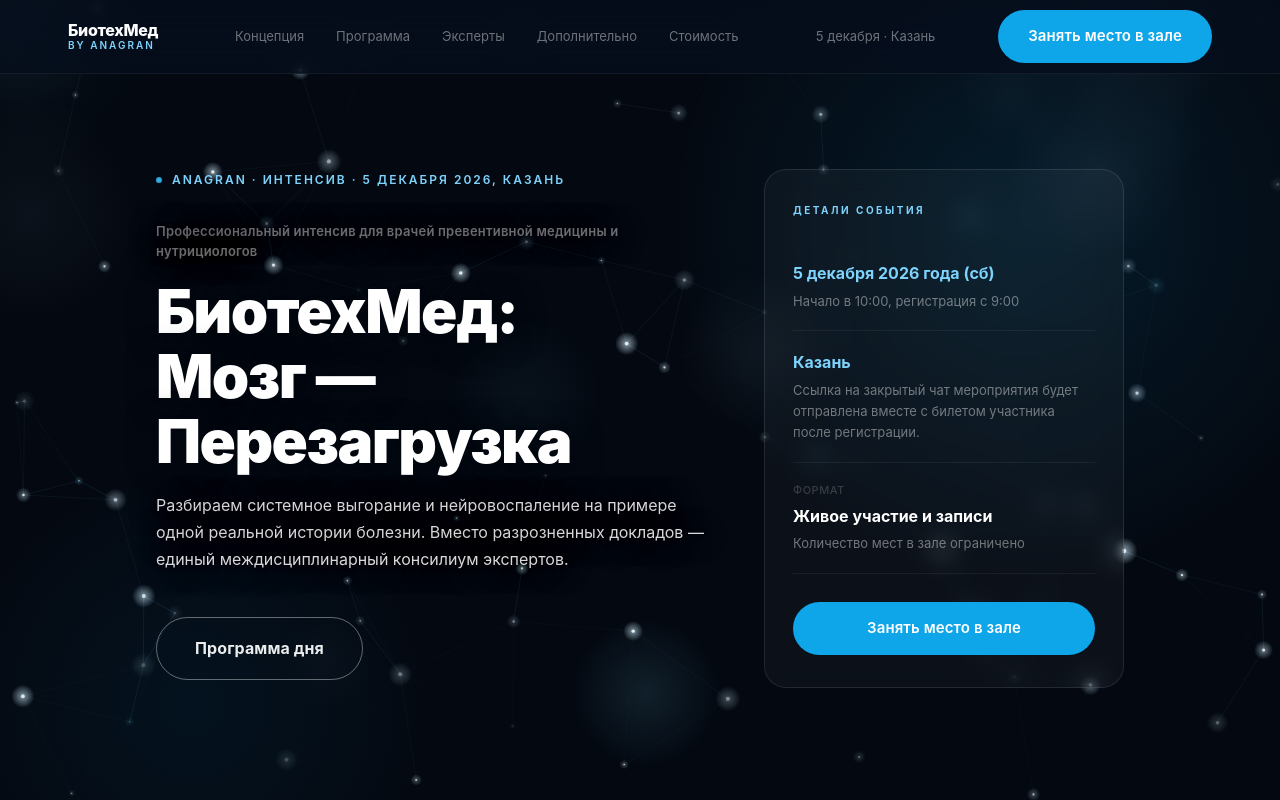
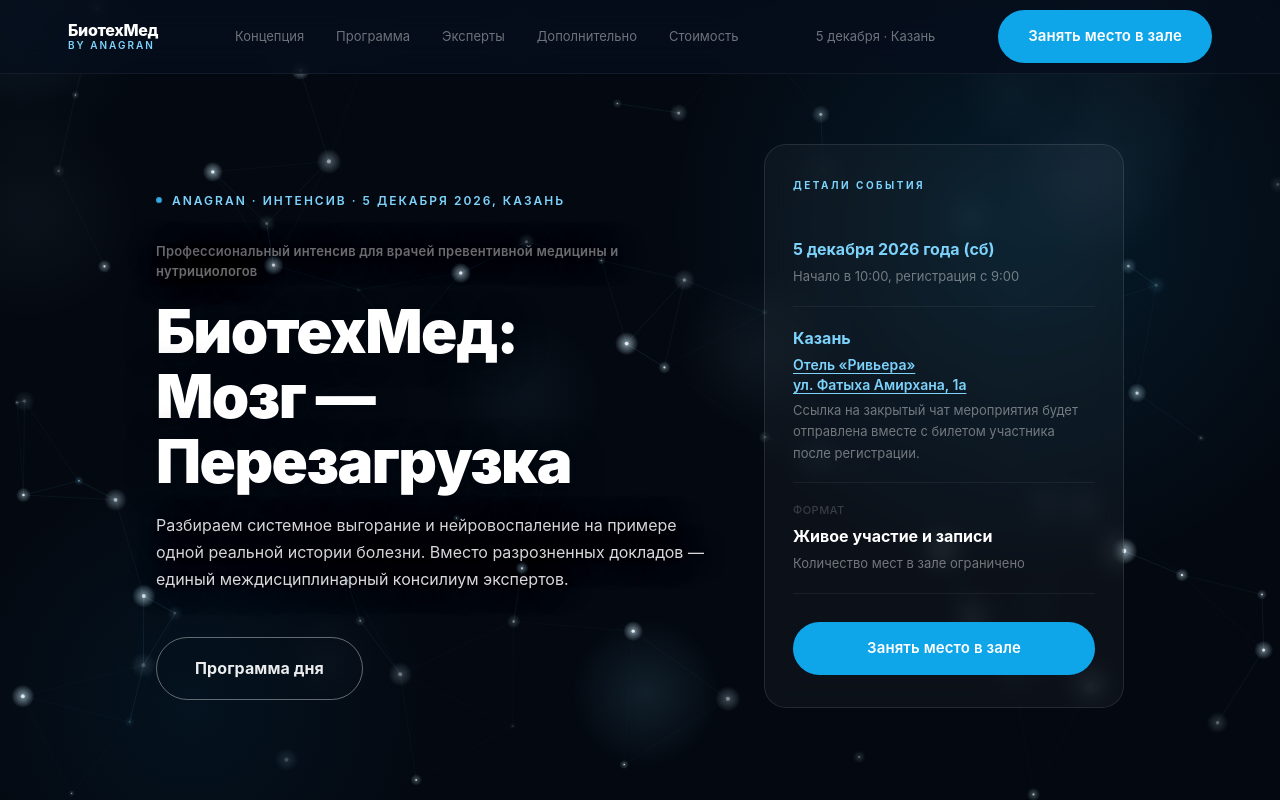
Before and after one commit to ovch-create/biotechmed-landing, a plain HTML site: page index.html in a window 1280 px wide. Shown: the top 800 px of the page. Drawn offline with Linux system fonts and the light colour scheme; animation ran at ten frames a second.

Commit message:
Площадка: отель Ривьера, Казань, ул. Фатыха Амирхана, 1а + ссылка на карту
Co-Authored-By: Claude Sonnet 5.5 <noreply@anthropic.com>

```diff
--- a/index.html
+++ b/index.html
@@ -75,6 +75,7 @@
         </div>
         <div class="hero__card-row">
           <span class="hero__card-val hero__card-val--city">Казань</span>
+          <a class="hero__card-venue" href="https://yandex.com/maps/-/CHBC7A3s" target="_blank" rel="noopener">Отель «Ривьера»<br>ул. Фатыха Амирхана, 1а</a>
           <span class="hero__card-sub">Ссылка на закрытый чат мероприятия будет отправлена вместе с билетом участника после регистрации.</span>
         </div>
         <div class="hero__card-row">
```
